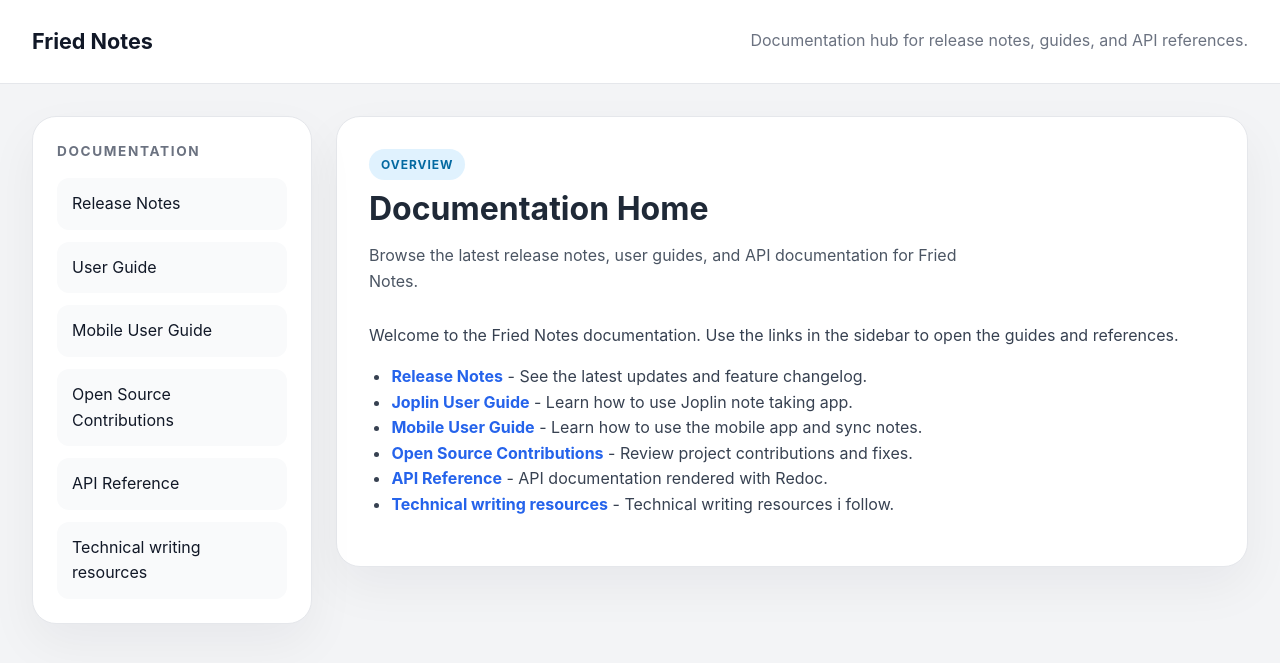
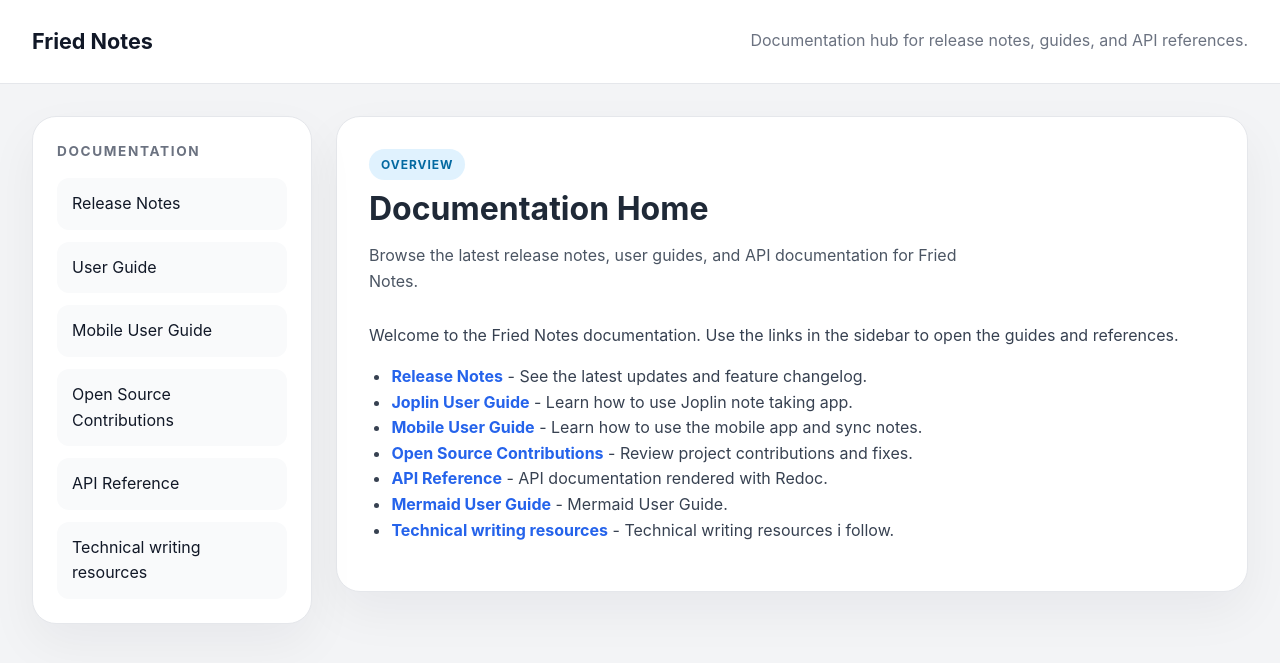
Before and after one commit to Venkat4real/FriedNotes, a Jekyll site: the page docs/index.html, which Jekyll copies as it is, in a window 1280 px wide. Shown: the top 663 px of the page. Built offline with Jekyll 4.4.1, drawn with Linux system fonts in a browser that asks for light colours.

Commit message:
Add Mermaid User Guide link to index.html

```diff
--- a/docs/index.html
+++ b/docs/index.html
@@ -43,6 +43,7 @@
                 <li><strong><a href="./Joplin_Mobile_User_Guide.html">Mobile User Guide</a></strong> - Learn how to use the mobile app and sync notes.</li>
                 <li><strong><a href="./opensource_contributions.html">Open Source Contributions</a></strong> - Review project contributions and fixes.</li>
                 <li><strong><a href="./api_reference.html">API Reference</a></strong> - API documentation rendered with Redoc.</li>
+                <li><strong><a href="./Mermaid_User_Guide.html">Mermaid User Guide</a></strong> - Mermaid User Guide.</li>
                 <li><strong><a href="./technical-writing-resources.html">Technical writing resources</a></strong> - Technical writing resources i follow.</li>
               </ul>
             </section>
```
